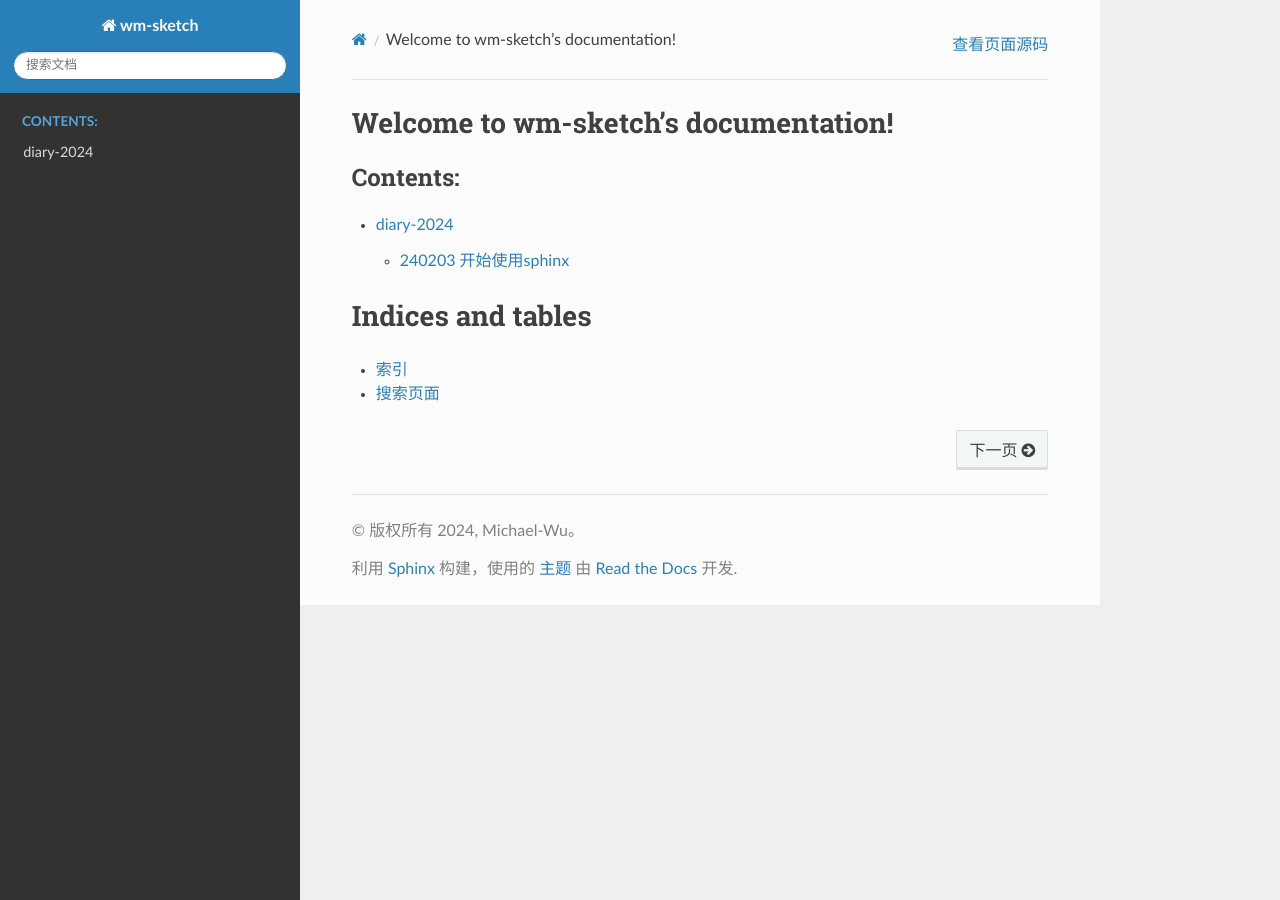
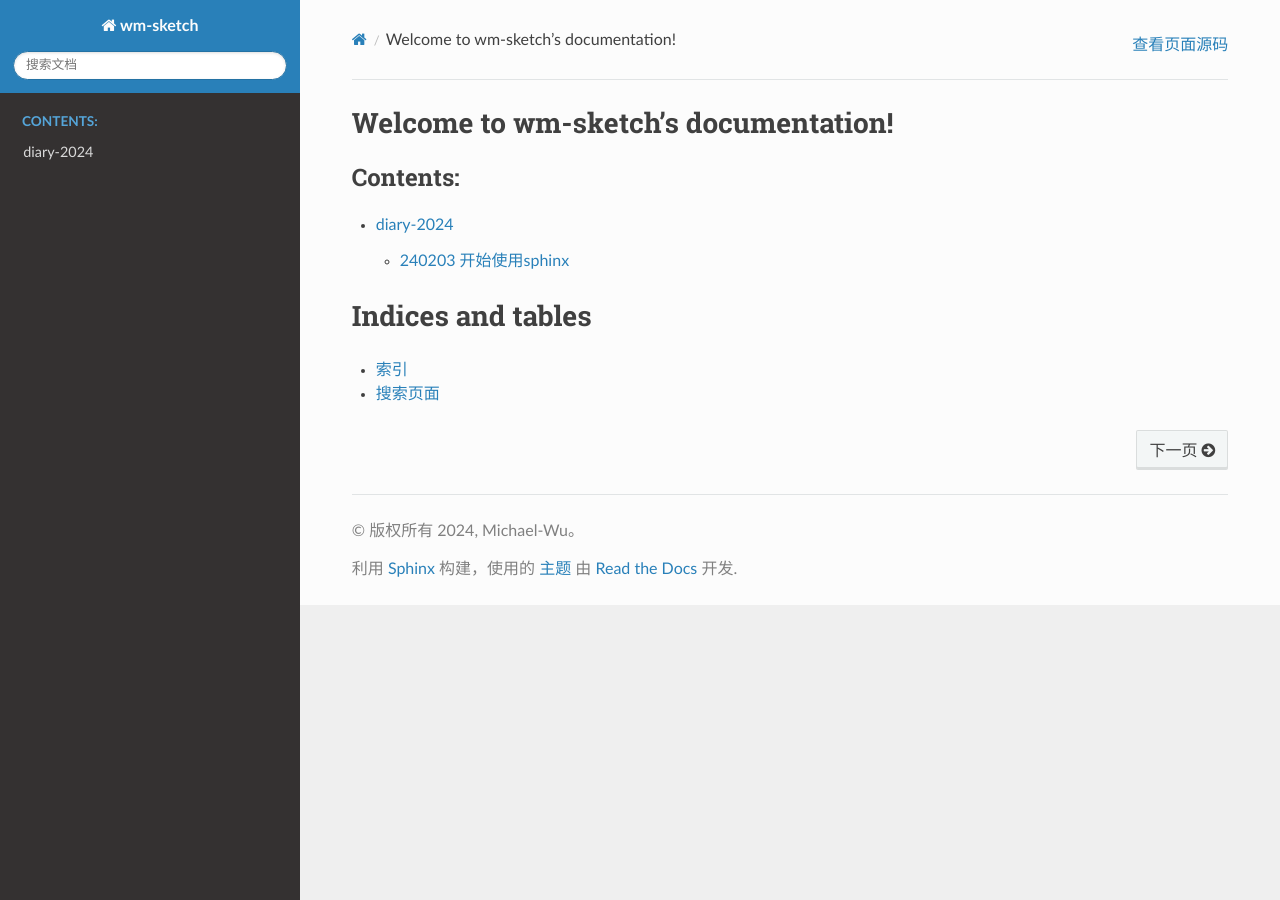
Before and after one commit to thisinnocence/sketch, a Sphinx documentation site: the page built from source/index.rst, in a window 1280 px wide. Built offline with Sphinx 7.4.7 and the Read the Docs theme 2.0.0, drawn with Linux system fonts in a browser that asks for light colours.

Commit message:
change page wide from 800px-->1080px

```diff
--- /dev/null
+++ b/source/_static/my_theme.css
@@ -0,0 +1,4 @@
+/* 设置文档宽度为1080px */
+.wy-nav-content {
+    max-width: 1080px;
+}
--- a/source/conf.py
+++ b/source/conf.py
@@ -36,3 +36,6 @@ html_theme_options = {
 }
 
 html_static_path = ['_static']
+
+def setup(app):
+    app.add_css_file('my_theme.css')
```
